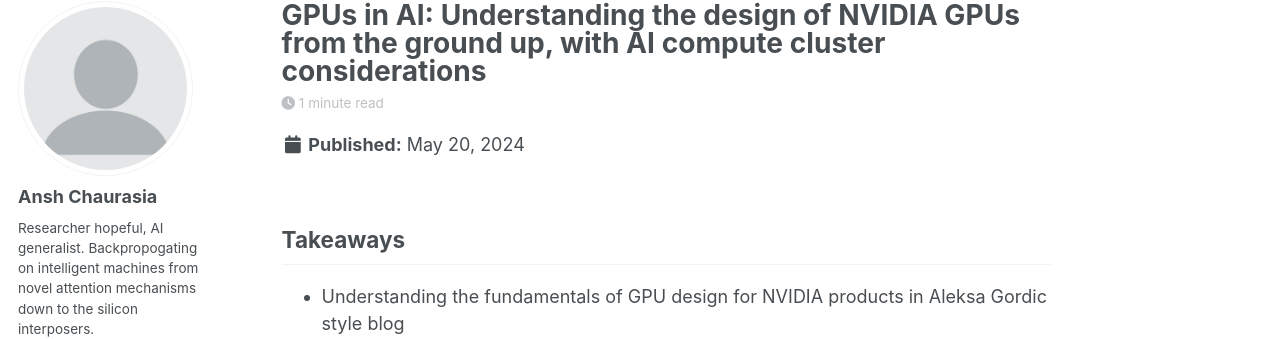
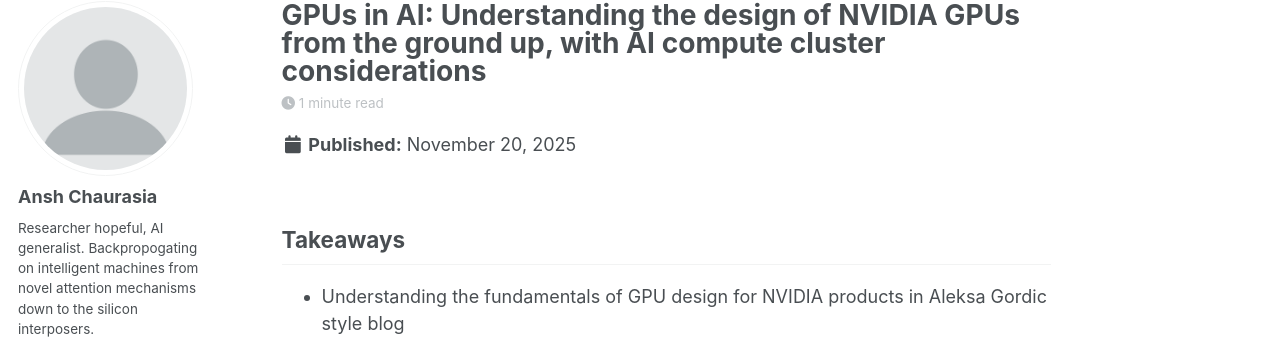
Before and after one commit to AnshKetchum/AnshKetchum.github.io, a Jekyll site: the page built from _posts/2025-11-20-blog-post-2.md, in a window 1280 px wide and 900 px high. Shown: the part 98-437 px from the top of the window. Built offline with Jekyll 4.4.1, drawn with Linux system fonts in a browser that asks for light colours; some web fonts are replaced; a script that is not in the unit is left out.

Commit message:
Tweak date

```diff
--- a/_posts/2025-11-20-blog-post-2.md
+++ b/_posts/2025-11-20-blog-post-2.md
@@ -1,6 +1,6 @@
 ---
 title: "GPUs in AI: Understanding the design of NVIDIA GPUs from the ground up, with AI compute cluster considerations"
-date: 2024-05-20
+date: 2025-11-20
 permalink: /posts/2025/11/curb-your-memory-hierarchy/
 tags:
   - roofline analysis
```
